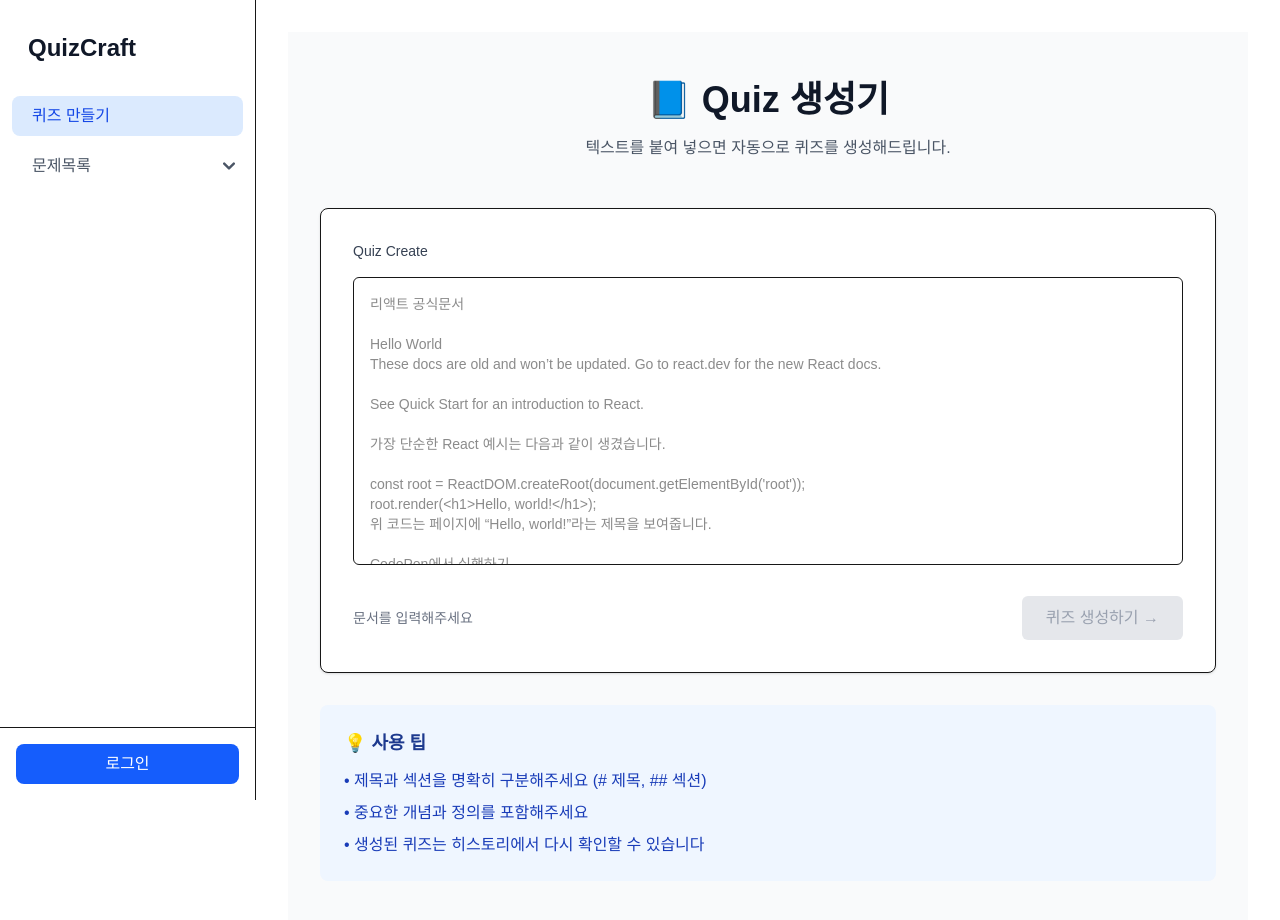
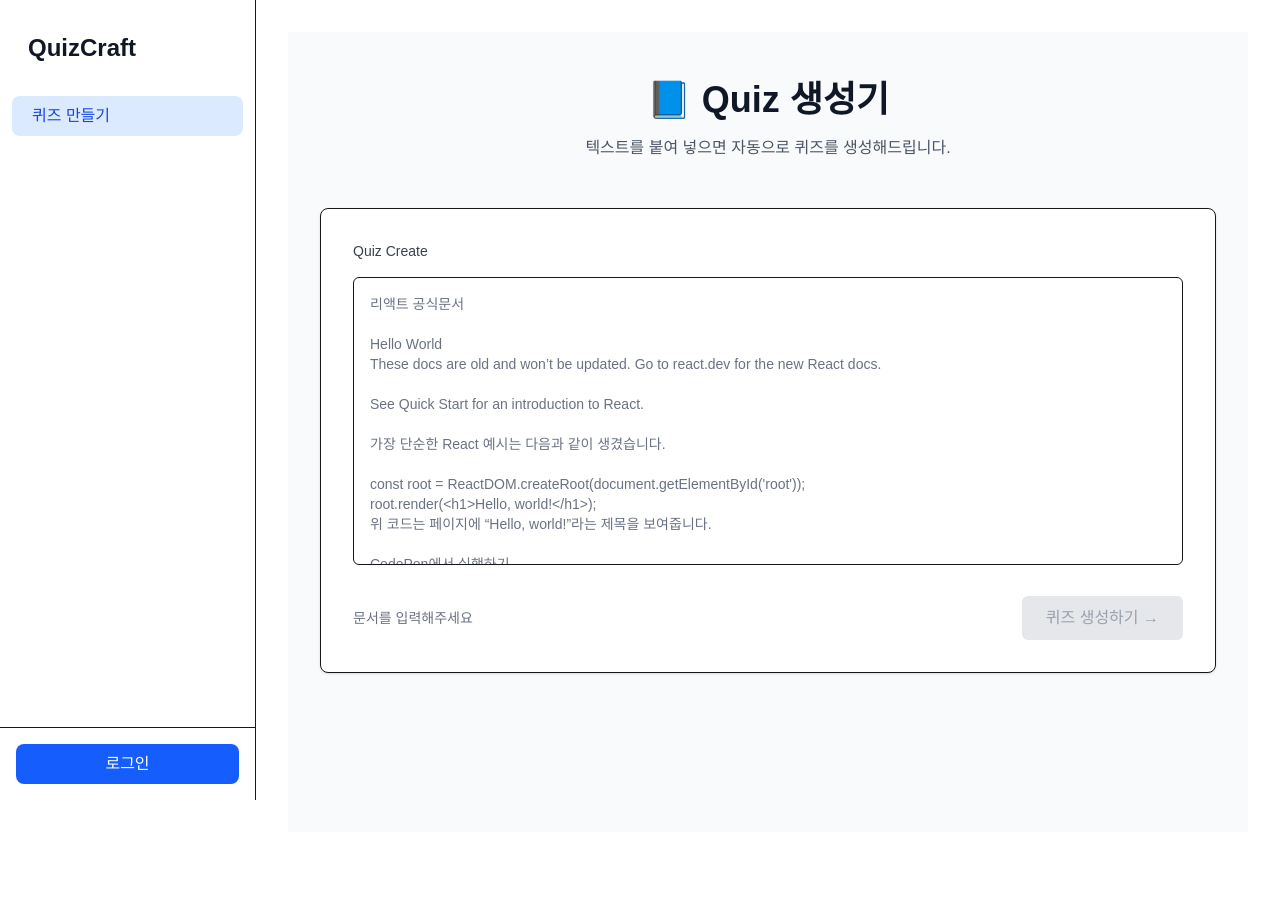
Before and after one commit to pung8146/quizcraft, a Next.js app: page / in a window 1280 px wide. Shown: the top 920 px of the page. After the commit the page ends 864 px from the top, so only its background shows below. Built offline with nearby package versions, Linux system fonts and the light colour scheme; no server answers.

Commit message:
홈페이지에서 마크다운 입력 영역의 플레이스홀더 스타일을 개선하고, 사용 팁 섹션을 제거하여 코드의 간결성을 높였습니다. 사이드바에서 문제목록 버튼을 삭제하여 사용자 인터페이스를 단순화하였습니다.

```diff
--- a/src/app/page.tsx
+++ b/src/app/page.tsx
@@ -1,6 +1,6 @@
 'use client';
 
-import { useState, useEffect } from 'react';
+import { useState } from 'react';
 import { useRouter } from 'next/navigation';
 import { nanoid } from 'nanoid';
 import { quizPlaceholders } from '@/lib/quizPlaceholders';
@@ -62,7 +62,7 @@ export default function HomePage() {
           </label>
           <textarea
             id="markdown-input"
-            className="w-full h-48 sm:h-64 lg:h-72 border rounded-md p-3 sm:p-4 text-sm font-mono resize-none focus:ring-2 focus:ring-blue-500 focus:border-blue-500 transition-colors"
+            className="w-full h-48 sm:h-64 lg:h-72 border rounded-md p-3 sm:p-4 text-sm font-mono resize-none focus:ring-2 focus:ring-blue-500 focus:border-blue-500 transition-colors placeholder-gray-500"
             placeholder={quizPlaceholders[0].content}
             value={markdown}
             onChange={(e) => setMarkdown(e.target.value)}
@@ -92,18 +92,6 @@ export default function HomePage() {
             </button>
           </div>
         </div>
-
-        {/* 사용 팁 */}
-        <div className="bg-blue-50 rounded-lg p-4 sm:p-6 mb-6 sm:mb-8">
-          <h3 className="font-semibold text-blue-900 mb-3 text-base sm:text-lg">
-            💡 사용 팁
-          </h3>
-          <ul className="text-sm sm:text-base text-blue-800 space-y-2">
-            <li>• 제목과 섹션을 명확히 구분해주세요 (# 제목, ## 섹션)</li>
-            <li>• 중요한 개념과 정의를 포함해주세요</li>
-            <li>• 생성된 퀴즈는 히스토리에서 다시 확인할 수 있습니다</li>
-          </ul>
-        </div>
       </div>
     </div>
   );
--- a/src/components/Sidebar.tsx
+++ b/src/components/Sidebar.tsx
@@ -60,32 +60,6 @@ export default function Sidebar({ isMobileMenuOpen }: SidebarProps) {
             >
               <span className="ml-3">퀴즈 만들기</span>
             </Link>
-          </li>
-          <li>
-            <button
-              type="button"
-              className={`flex items-center w-full p-2 text-left rounded-lg ${inactiveLinkClasses}`}
-              onClick={() => setIsQuizDropdownOpen(!isQuizDropdownOpen)}
-            >
-              <span className="flex-1 ml-3 whitespace-nowrap">문제목록</span>
-              <svg
-                className={`w-3 h-3 transition-transform ${
-                  isQuizDropdownOpen ? 'rotate-180' : ''
-                }`}
-                aria-hidden="true"
-                xmlns="http://www.w3.org/2000/svg"
-                fill="none"
-                viewBox="0 0 10 6"
-              >
-                <path
-                  stroke="currentColor"
-                  strokeLinecap="round"
-                  strokeLinejoin="round"
-                  strokeWidth="2"
-                  d="m1 1 4 4 4-4"
-                />
-              </svg>
-            </button>
           </li>
           {user && (
             <>
```
